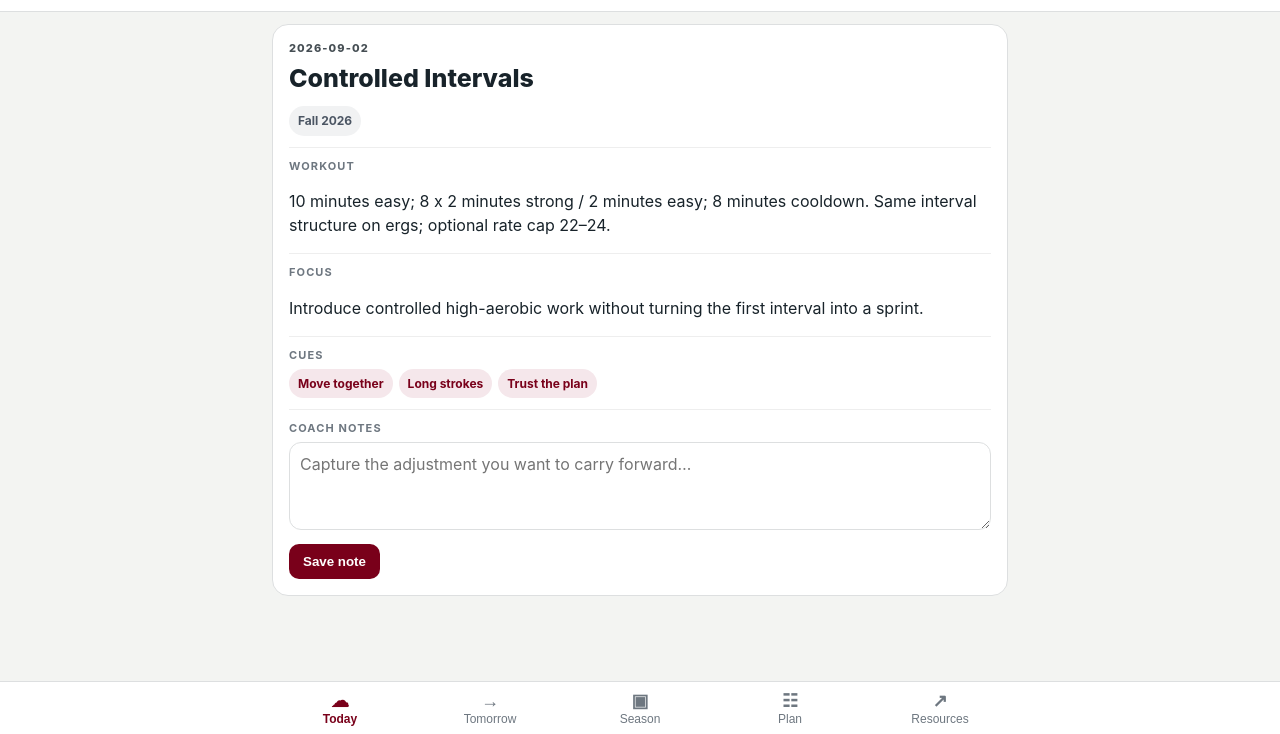
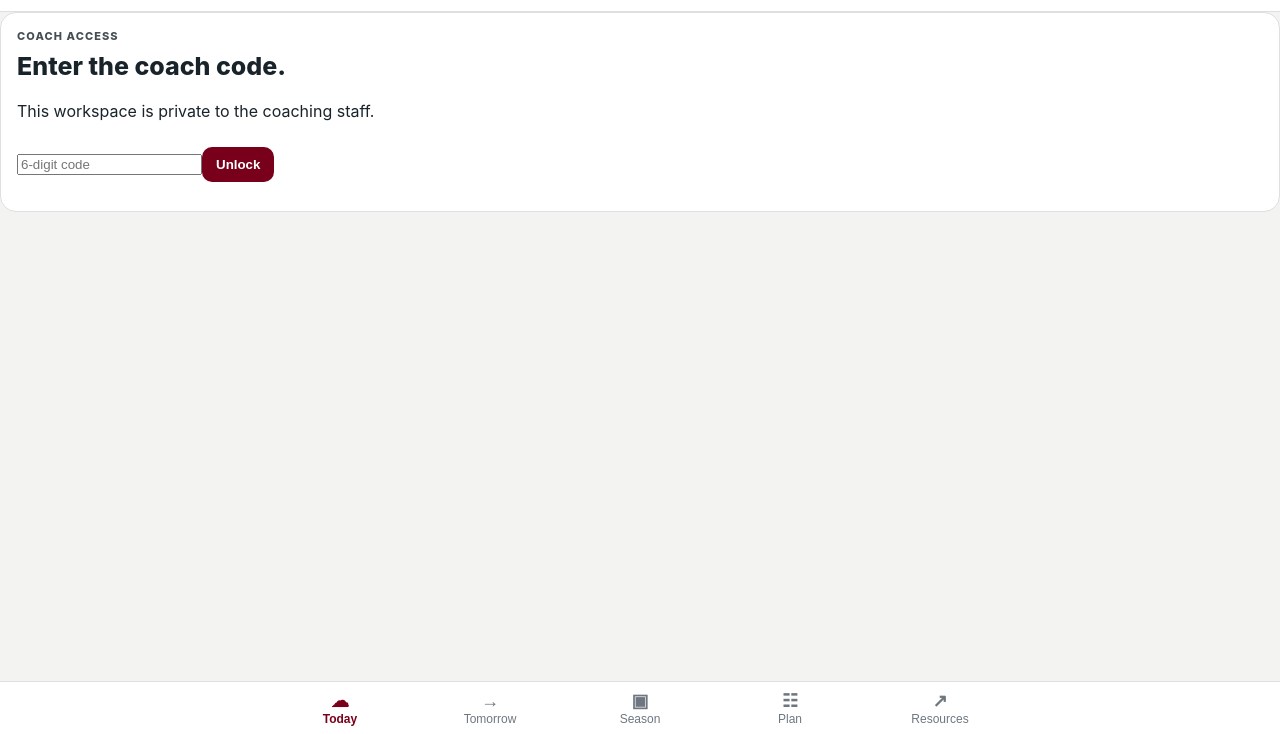
Before and after one commit to fieldlogic-lab/sbu-crew-coach, a website: page index.html in a window 1280 px wide. Shown: the part 66-800 px from the top of the page. Drawn offline with Linux system fonts and the light colour scheme; no server answers.

Commit message:
Gate coach app behind the coach code

```diff
--- a/index.html
+++ b/index.html
@@ -1 +1 @@
-<!doctype html><html lang="en"><head><meta charset="utf-8"><meta name="viewport" content="width=device-width,initial-scale=1,viewport-fit=cover"><meta name="theme-color" content="#79001a"><meta name="apple-mobile-web-app-capable" content="yes"><link rel="manifest" href="/manifest.json"><title>Coach App · Stony Brook Crew</title><link rel="stylesheet" href="/app.css"></head><body><header><div class="logo">SBU</div><div class="brand"><h1>CREW COACH</h1><p>Port Jefferson Harbor · Fall 2026</p></div><a class="edit" aria-label="Open coach console" href="/console.html">✎</a></header><main class="wrap" id="view"></main><nav aria-label="Coach app"><button class="active" data-v="today"><b>☁</b>Today</button><button data-v="tomorrow"><b>→</b>Tomorrow</button><button data-v="season"><b>▣</b>Season</button><button data-v="plan"><b>☷</b>Plan</button><button data-v="resources"><b>↗</b>Resources</button></nav><script src="/app.js"></script></body></html>
+<!doctype html><html lang="en"><head><meta charset="utf-8"><meta name="viewport" content="width=device-width,initial-scale=1,viewport-fit=cover"><meta name="theme-color" content="#79001a"><meta name="apple-mobile-web-app-capable" content="yes"><link rel="manifest" href="/manifest.json"><title>Coach App · Stony Brook Crew</title><link rel="stylesheet" href="/app.css"></head><body><header><div class="logo">SBU</div><div class="brand"><h1>CREW COACH</h1><p>Port Jefferson Harbor · Fall 2026</p></div><a class="edit" aria-label="Open coach console" href="/console.html">✎</a></header><section id="access-gate" class="card access-gate"><div class="ey">COACH ACCESS</div><div class="title">Enter the coach code.</div><p>This workspace is private to the coaching staff.</p><form id="access-form"><input name="code" inputmode="numeric" pattern="[0-9]{6}" minlength="6" maxlength="6" autocomplete="one-time-code" placeholder="6-digit code" required><button class="save" type="submit">Unlock</button><p id="access-error" class="small"></p></form></section><main class="wrap" id="view" hidden></main><nav aria-label="Coach app" hidden><button class="active" data-v="today"><b>☁</b>Today</button><button data-v="tomorrow"><b>→</b>Tomorrow</button><button data-v="season"><b>▣</b>Season</button><button data-v="plan"><b>☷</b>Plan</button><button data-v="resources"><b>↗</b>Resources</button></nav><script src="/app.js"></script></body></html>
```
